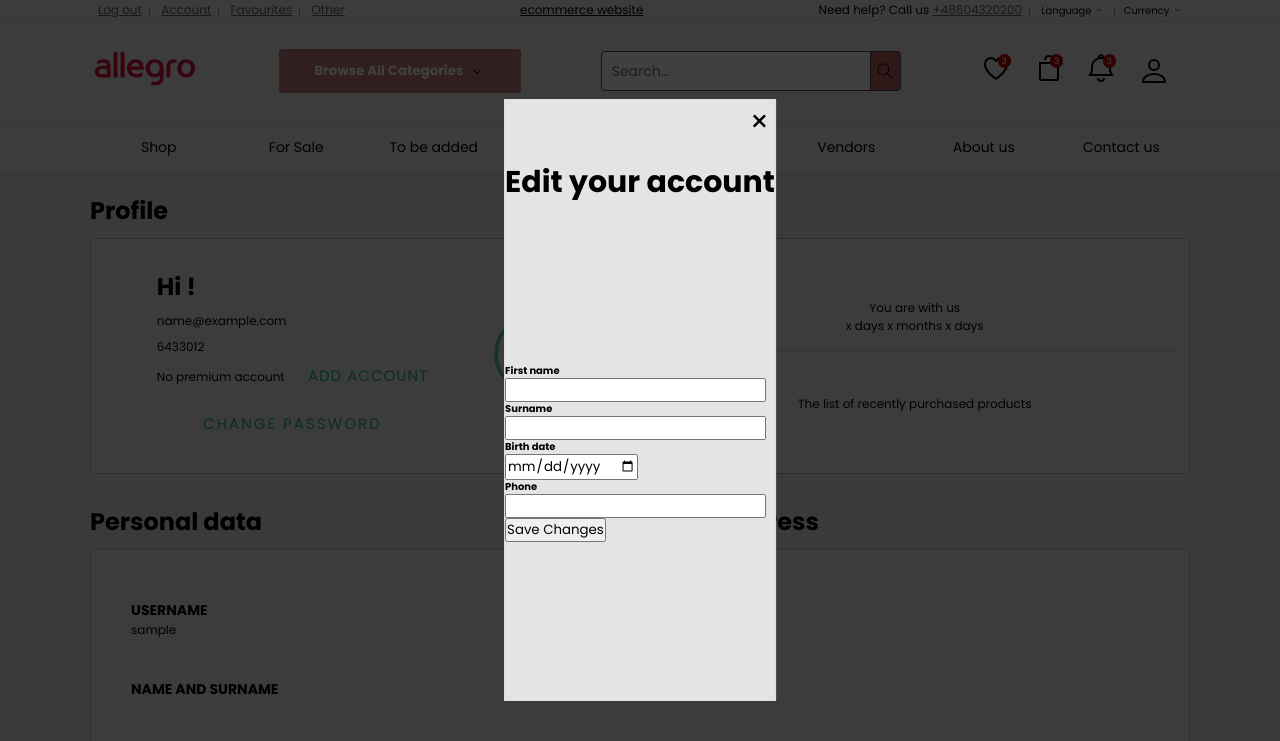
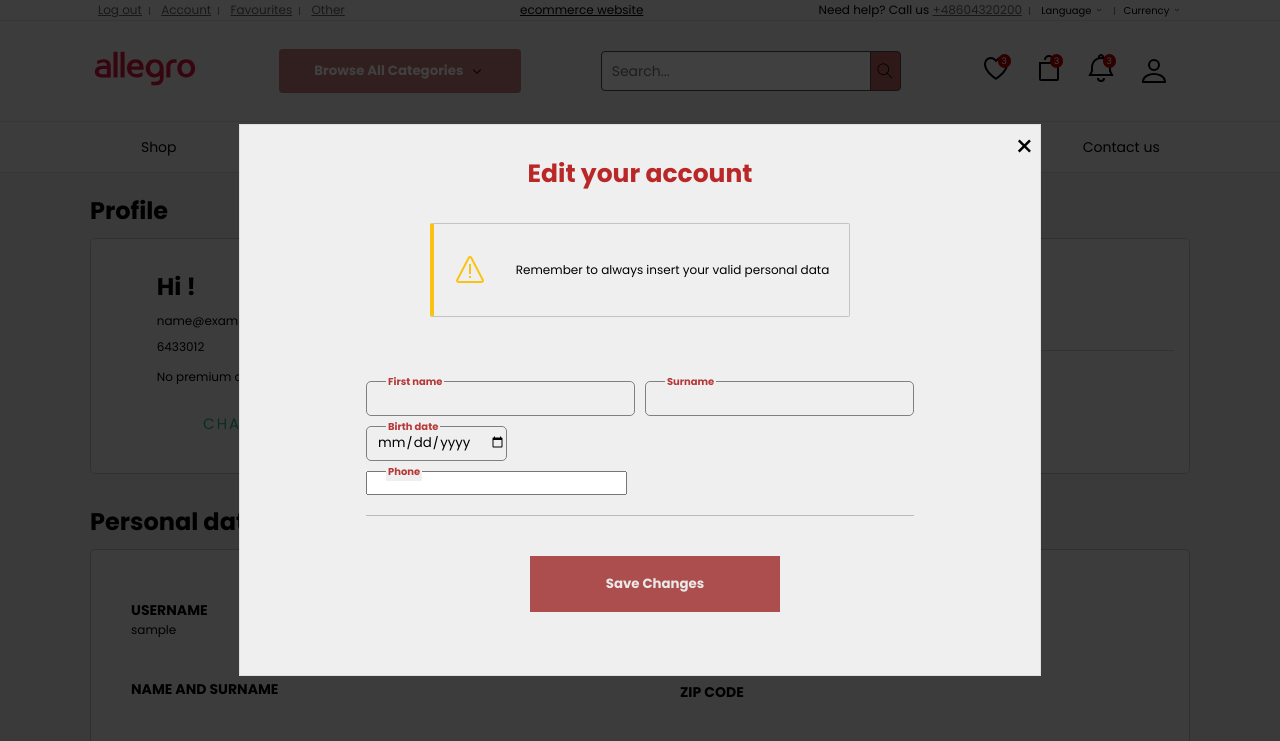
Before and after one commit to rafiwts/ecommerce, a Django app: a page that uses templates/account/profile-view.html in a window 1280 px wide, after a click on "EDIT ACCOUNT". Shown: the top 741 px of the page. Run offline with Django 4.2, Linux system fonts and the light colour scheme; the visitor is signed in with stand-in values (Sample User, id 1); data comes from the database, SQL or seed files in the repository; data that the repository does not hold is empty; some libraries are stand-ins or nearby versions.

Commit message:
Add styles for edit account form

```diff
--- a/accounts/forms.py
+++ b/accounts/forms.py
@@ -155,8 +155,8 @@ class AccountForm(forms.ModelForm):
         required=False,
         widget=forms.TextInput(
             attrs={
-                "class": "account-password-field",
-                "id": "first_name",
+                "class": "edit-account-field",
+                "id": "firstName",
                 "autocomplete": "on",
             }
         ),
@@ -167,8 +167,8 @@ class AccountForm(forms.ModelForm):
         required=False,
         widget=forms.TextInput(
             attrs={
-                "class": "account-password-field",
-                "id": "last_name",
+                "class": "edit-account-field",
+                "id": "lastName",
                 "autocomplete": "on",
             }
         ),
@@ -180,8 +180,8 @@ class AccountForm(forms.ModelForm):
         widget=forms.DateInput(
             attrs={
                 "type": "date",
-                "class": "account-password-field",
-                "id": "date_of_birth",
+                "class": "edit-account-field",
+                "id": "dateOfBirth",
                 "autocomplete": "off",
             }
         ),
--- a/static/css/account/profile-view.css
+++ b/static/css/account/profile-view.css
@@ -332,7 +332,6 @@
 }
 
 .edit-image-block-display h2,
-.edit-account-block-display h2,
 .add-shipping-address-block-display h2,
 .edit-shipping-address-block-display h2 {
     margin: 60px 0px 0px 0px;
@@ -368,7 +367,6 @@
 }
 
 .edit-image-form,
-.edit-account-form,
 .edit-address-form
 .add-shipping-address-form,
 .edit-shipping-address-form {
@@ -423,6 +421,7 @@
     border-radius: 50%;
 }
 
+/* change password block */
 .change-password-block-display,
 .edit-address-block-display {
     justify-content: space-around;
@@ -579,7 +578,9 @@
     color: red;
 }
 
-.edit-address-block-display {
+/* edit address block */
+.edit-address-block-display,
+.edit-account-block-display {
     background-color: rgb(239, 239, 239);
 }
 
@@ -603,7 +604,8 @@
     padding-bottom: 25px;
 }
 
-.edit-address-form-field h5 {
+.edit-address-form-field h5,
+.edit-account-form-field h5 {
     position: absolute;
     top: -8px;
     left: 20px;
@@ -612,7 +614,8 @@
     padding: 2px;
 }
 
-.edit-address-info {
+.edit-address-info,
+.edit-account-info {
     display: flex;
     column-gap: 30px;
     align-items: center;
@@ -695,3 +698,79 @@
 #city {
     width: 218px;
 }
+
+/* edit account block */
+.edit-account-block-display {
+    width: 800px;
+    height: 550px;
+}
+
+.edit-account-block-display h2 {
+    font-size: 25px;
+    color: #ba2727;
+    padding: 30px 0px
+}
+
+.edit-account-field,
+#id_phone_1 {
+    height: 21px;
+    background-color:rgb(239, 239, 239);
+    border: 1px solid gray;
+    border-radius: 5px;
+    padding: 6px 0px 6px 10px;
+}
+
+#id_phone_0 {
+    background-color:rgb(239, 239, 239);
+    border: 1px solid gray;
+    border-radius: 5px;
+    padding: 6px 0px 6px 10px;
+}
+
+.edit-account-form-field-box {
+    position: relative;
+    margin-bottom: 10px;
+}
+
+.edit-account-form-field-box.phone {
+    display: flex;
+    column-gap: 1px;
+}
+
+.full-name-block {
+    display: flex;
+    column-gap: 10px;
+}
+
+.edit-account-btn-block {
+    padding: 40px 20px 0px 50px;
+    text-align: center;
+    border-top: 1px solid rgb(186, 186, 186);
+}
+
+.edit-account-btn {
+    color: rgb(233, 233, 233);
+    background-color: rgb(173, 78, 78);
+    width: 250px;
+    font-weight: bold;
+    cursor: pointer;
+    padding: 18px 10px;
+    border: none;
+}
+
+.edit-account-btn:hover {
+    background-color:  rgb(172, 102, 102);
+ }
+
+.edit-account-field.error {
+    border: solid 2px rgb(255, 0, 0);
+}
+
+.edit-account-form-field-box.error {
+    color: red;
+    text-align: center;
+}
+
+.edit-account-form-field-box.phone.error {
+    justify-content: center;
+}
--- a/templates/account/profile-view.html
+++ b/templates/account/profile-view.html
@@ -249,11 +249,16 @@
 <!-- edit account block -->
 <div id="editAccountBlock" class="edit-account-block-display">
     <h2>Edit your account</h2>
+    <div id="editAccountInfo" class="edit-account-info">
+        <img class="warning-sign" src="{% static 'images/warning-sign.svg' %}">
+        <p>Remember to always insert your valid personal data</p>
+    </div>
     <div id="editAccountBlockContent" class="edit-account-block-content">
         <span class="close" onclick="(() => closeBlock('editAccountBlock'))()">&times;</span>
         <div class="edit-account-form">
-            <form method="post" action="{% url 'account:edit-account' request.user.username %}">
+            <form id="editAccountForm" method="post" action="{% url 'account:edit-account' request.user.username %}">
                 <div class="edit-account-form-box">
+                    <div class="full-name-block">
                         <div class="edit-account-form-field first_name">
                             <div class="edit-account-form-field-box first_name">
                                 <h5>{{ account_form.first_name.label }}</h5>
@@ -267,6 +272,7 @@
                                 {{ account_form.last_name }}
                             </div>
                             <div id="editAccountErrorLastName" class="edit-account-form-field-box last_name error"></div>
+                        </div>
                     </div>
                     <div class="edit-account-form-field date_of_birth">
                         <div class="edit-account-form-field-box date_of_birth">
@@ -284,7 +290,7 @@
                     </div>
                 </div>
                 {%csrf_token%}
-                <button class="edit-account-button" type="submit">Save Changes</button>
+                <div class="edit-account-btn-block"><button class="edit-account-btn" type="submit">Save Changes</button></div>
             </form>
         </div>
     </div>
```
Also changed, not shown: static/js/scripts.js (+50 -1 lines). Lines whose indentation alone changed are shown as unchanged.
